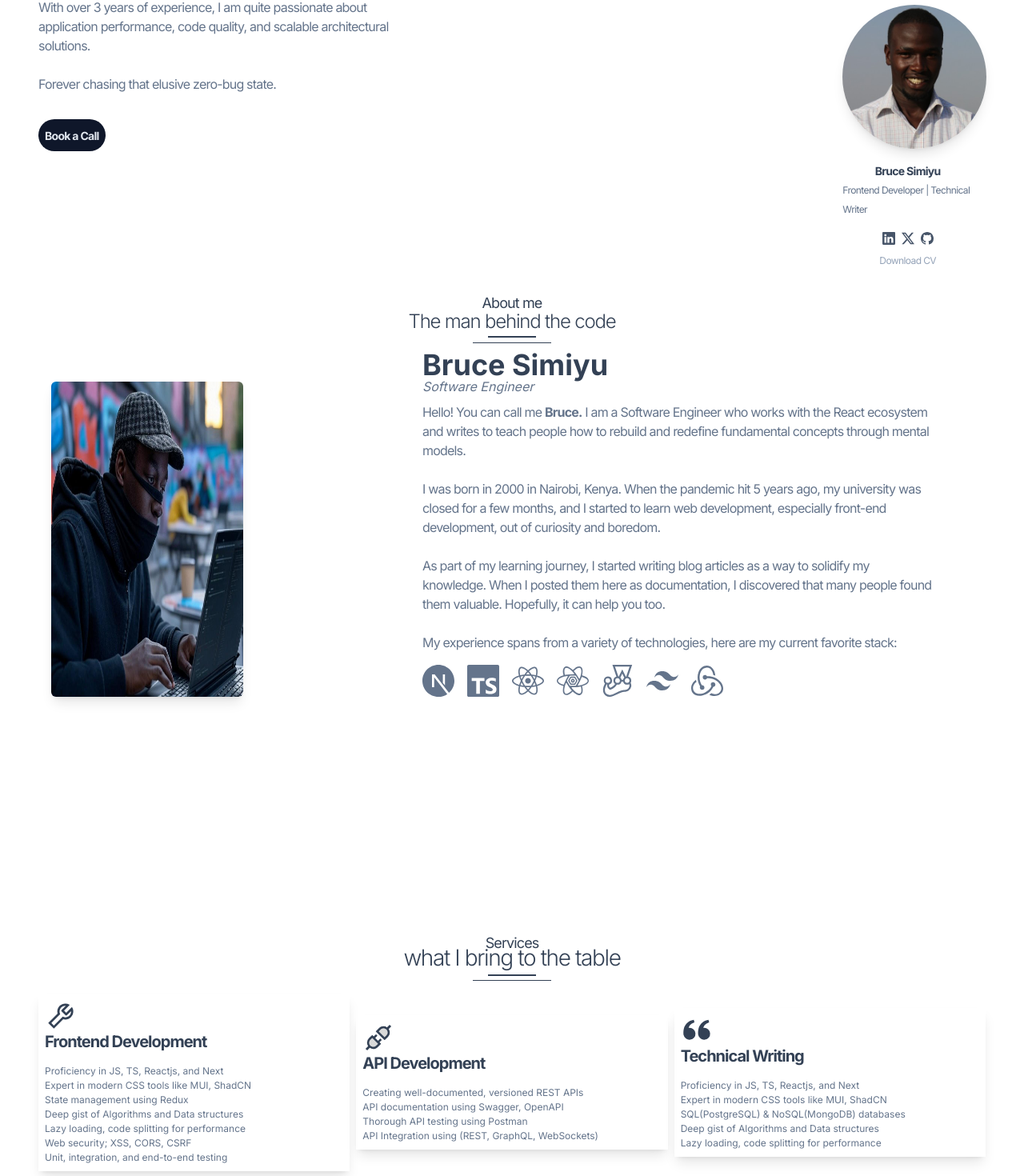
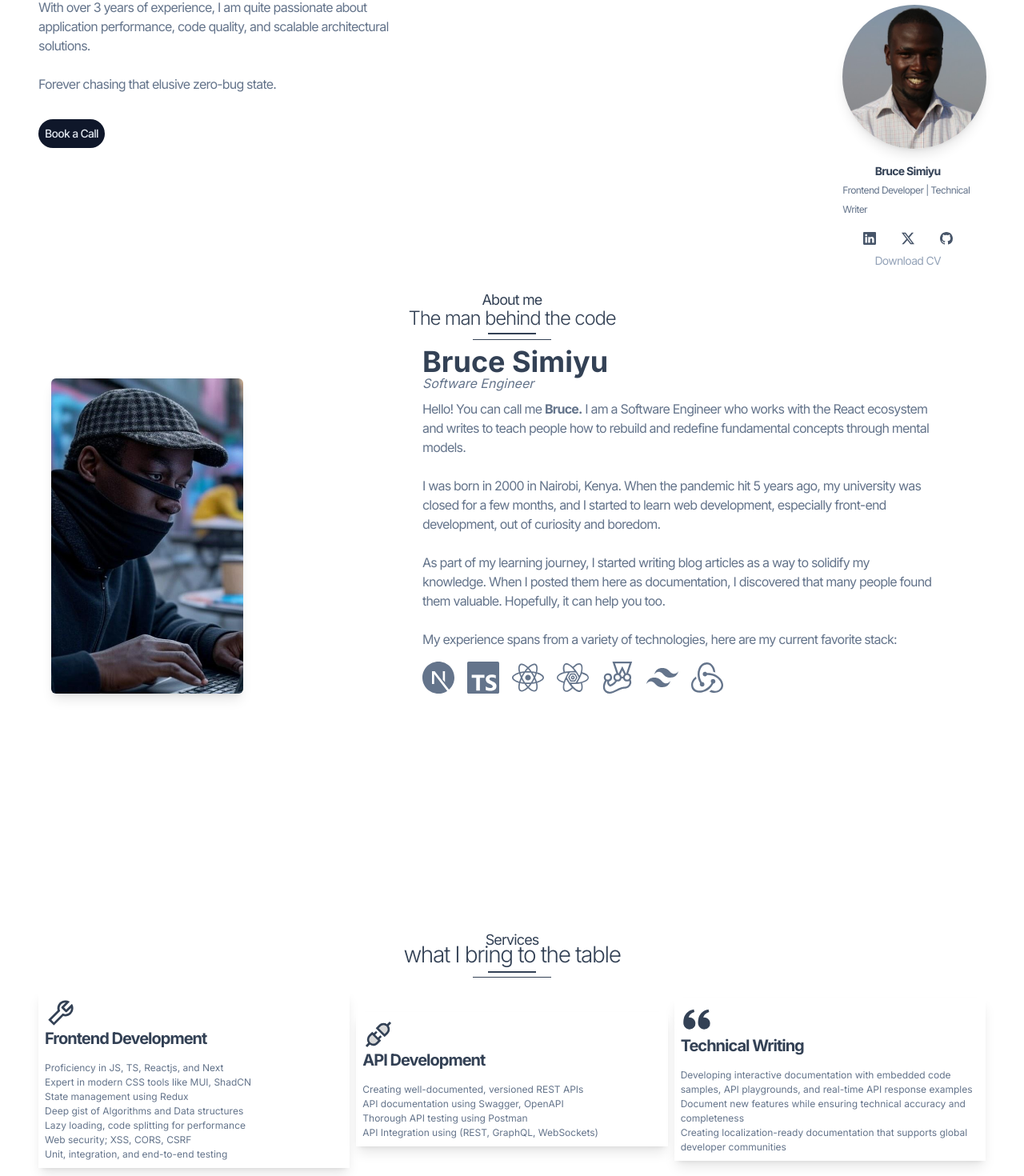
Before and after one commit to Brucedevnairobi/portfolio-website, a Next.js app: page / in a window 1280 px wide. Shown: the part 338-1808 px from the top of the page at 80% size. Built offline with nearby package versions, Linux system fonts and the light colour scheme.

Commit message:
landing page cleanup

```diff
--- a/app/page.tsx
+++ b/app/page.tsx
@@ -59,7 +59,7 @@ export default function Home() {
                 <Link
                   target="blank"
                   href="https://calendly.com/bruce14simiyu"
-                  className="text-sm tracking-tighter text-slate-200 font-bold"
+                  className="text-sm tracking-tighter text-slate-200 font-medium flex text-center"
                 >
                   Book a Call
                 </Link>
@@ -78,11 +78,11 @@ export default function Home() {
           <h1 className="text-center text-sm font-bold pt-4 text-slate-700 leading-6 tracking-tighter md:mr-16">
             Bruce Simiyu
           </h1>
-          <p className="mx-auto text-xs flex text-slate-500 pb-2 leading-6 tracking-tighter md:mr-10">
+          <p className="mx-auto text-[12px] flex text-slate-500 pb-2 leading-6 tracking-tighter md:mr-10">
             Frontend Developer | Technical Writer
           </p>
 
-          <div className="flex items-center justify-center space-x-2 pt-2 text-slate-600 leading-6 tracking-tighter md:mr-16">
+          <div className="flex items-center justify-center space-x-8 pt-2 text-slate-600 leading-6 tracking-tighter md:mr-16">
             <Link
               href="https://www.linkedin.com/in/o-bruce-simiyu-2947a0240/"
               target="blank"
@@ -103,7 +103,7 @@ export default function Home() {
             href="https://bit.ly/4hjWRpG"
             target="_blank"
             rel="noopener noreferrer"
-            className="text-xs flex justify-center items-center mt-2 gap-2 md:mr-16 text-slate-400 leading-6 tracking-tighter"
+            className="text-sm flex justify-center items-center mt-2 gap-2 md:mr-16 text-slate-400 leading-6 tracking-tighter"
           >
             Download CV
           </a>
@@ -124,7 +124,7 @@ export default function Home() {
             width={240}
             height={240}
             alt="Profile Picture"
-            className="rounded-md shadow-lg md:float-left md:ml-16 mx-auto mt-12"
+            className="max-w-[240px] object-cover rounded-md shadow-lg md:float-left md:ml-16 mx-auto mt-12"
           />
           <div className="mx-12 flex flex-col md:w-1/2 justify-center md:mx-auto">
             <h1 className="text-[36px] font-bold text-slate-700">
@@ -165,7 +165,7 @@ export default function Home() {
         </div>
       </div>
       <div className="mt-80 md:mt-24">
-        <h1 className=" tracking-tighter text-[18px] text-center pt-14 md:pt-4 text-slate-700">
+        <h1 className=" tracking-tighter text-[18px] text-center pt-28 md:pt-4 text-slate-700">
           Services
         </h1>
         <h1 className="text-[28px] font-light text-slate-700 text-center mt-[-16px] leading-12 tracking-tighter">
@@ -187,18 +187,14 @@ export default function Home() {
                 <li className="text-[12px]">
                   Expert in modern CSS tools like MUI, ShadCN
                 </li>
-                <li className="text-[12px]">
-                  State management using Redux
-                </li>
+                <li className="text-[12px]">State management using Redux</li>
                 <li className="text-[12px]">
                   Deep gist of Algorithms and Data structures
                 </li>
                 <li className="text-[12px]">
                   Lazy loading, code splitting for performance
                 </li>
-                <li className="text-[12px]">
-                  Web security; XSS, CORS, CSRF
-                </li>
+                <li className="text-[12px]">Web security; XSS, CORS, CSRF</li>
                 <li className="text-[12px]">
                   Unit, integration, and end-to-end testing
                 </li>
@@ -233,20 +229,17 @@ export default function Home() {
                 Technical Writing
               </h3>
               <ul className="text-slate-500 mt-4">
-                <li className="text-[12px] ">
-                  Proficiency in JS, TS, Reactjs, and Next
+                <li className="text-[12px]">
+                  Developing interactive documentation with embedded code
+                  samples, API playgrounds, and real-time API response examples
                 </li>
                 <li className="text-[12px]">
-                  Expert in modern CSS tools like MUI, ShadCN
+                  Document new features while ensuring technical accuracy and
+                  completeness
                 </li>
                 <li className="text-[12px]">
-                  SQL(PostgreSQL) & NoSQL(MongoDB) databases
-                </li>
-                <li className="text-[12px]">
-                  Deep gist of Algorithms and Data structures
-                </li>
-                <li className="text-[12px]">
-                  Lazy loading, code splitting for performance
+                  Creating localization-ready documentation that supports global
+                  developer communities
                 </li>
               </ul>
               <p className="text-sm tracking-tighter leading-6 text-slate-600"></p>
@@ -280,7 +273,7 @@ export default function Home() {
                   <TfiLink className="text-slate-500 flex h-6 w-6" />
                   <DiGithubBadge className="text-slate-500 flex h-8 w-8" />
                 </div>
-                <section className="space-x-2">
+                <section className="space-x-2 mx-12">
                   <button className="bg-slate-300 rounded-3xl p-2 text-slate-900 text-xs leading-3 tracking-tighter">
                     Next
                   </button>
@@ -350,7 +343,7 @@ export default function Home() {
                 className="rounded-xl"
               />
             </div>
-            <div className="flex flex-row space-x-16 mb-4">
+            <div className="flex flex-row space-x-6 mb-4">
               <div className="flex flex-row items-center gap-2">
                 <TfiLink className="mt-4 text-slate-500 flex h-6 w-6" />
                 <DiGithubBadge
@@ -358,7 +351,7 @@ export default function Home() {
                   className="mt-4 text-slate-500 flex h-8 w-8"
                 />
               </div>
-              <div className="flex float-right space-x-2 mt-4">
+              <div className="flex flex-row space-x-2 mt-4">
                 <button className="bg-slate-300 rounded-3xl p-2 px-4 text-xs leading-3 tracking-tighter">
                   React
                 </button>
```
